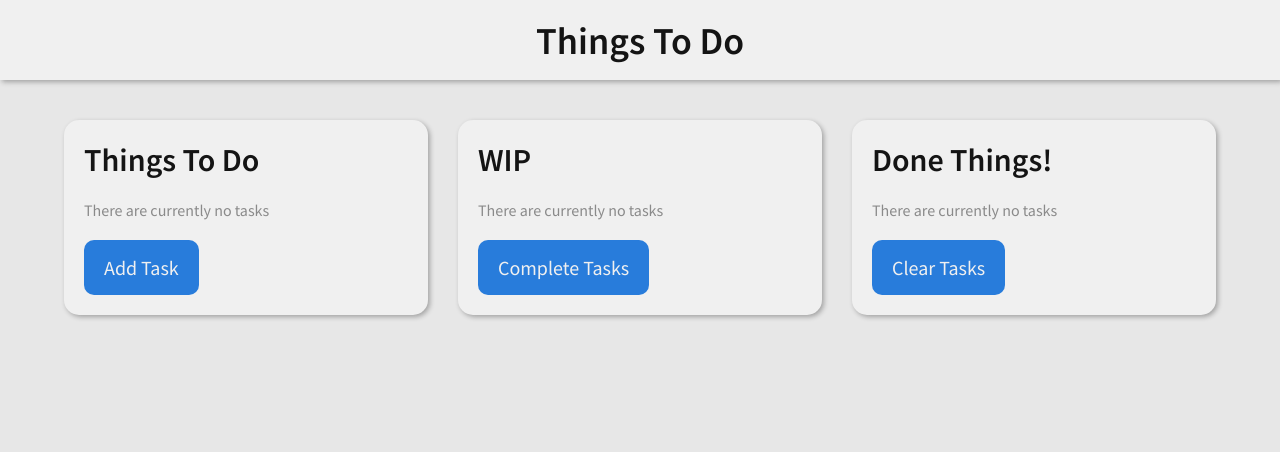
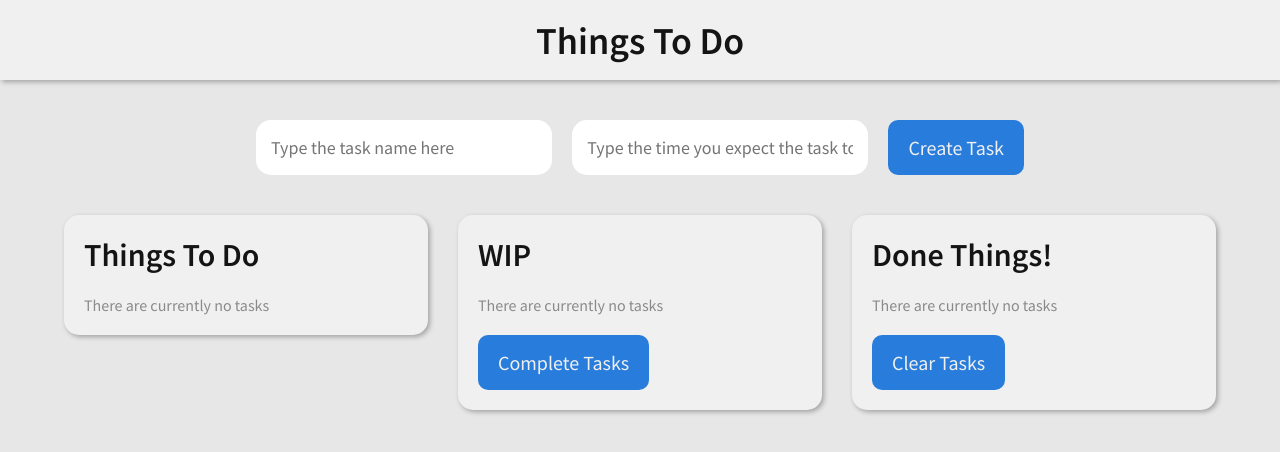
Before and after one commit to javielsitorico/toDoListOnline, a plain HTML site: page index.html in a window 1280 px wide. Drawn offline with Linux system fonts and the light colour scheme.

Commit message:
Seecion inputs hecha

```diff
--- a/index.html
+++ b/index.html
@@ -18,6 +18,12 @@
           <h1 class="titulo-principal">Things To Do</h1>
      </header>
 
+     <section>
+          <input placeholder="Type the task name here" type="text" name="nombre-tarea" id="input--nombre-tarea">
+          <input placeholder="Type the time you expect the task to last here..." type="text" name="tiempo-tarea" id="input--tiempo-tarea">
+          <button>Create Task</button>
+     </section>
+
      <main>
           <div class="contenedor">
                <h3>Things To Do</h3>
@@ -34,7 +40,6 @@
                     </div>
                -->
                </div>
-               <button>Add Task</button>
           </div>
           <div class="contenedor">
                <h3>WIP</h3>
--- a/style/style.css
+++ b/style/style.css
@@ -75,6 +75,37 @@ header {
      margin: auto 0;
 }
 
+/* Contenido Section */
+
+section {
+     width: 60%;
+     margin: 0 auto;
+     padding-top: 40px;
+     display: flex;
+     gap: 20px;
+}
+
+section>* {
+     flex: 1;
+}
+
+section input {
+     border: none;
+     border-radius: 15px;
+     padding: 15px;
+     font-size: 18px;
+}
+
+section input:focus {
+     outline: none;
+     box-shadow: var(--sombra);
+}
+
+section button {
+     min-width: fit-content;
+     flex: 0;
+}
+
 /* Contenido Main */
 
 main {
```
